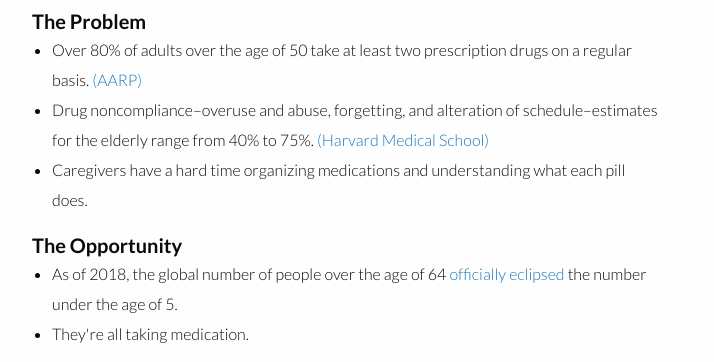
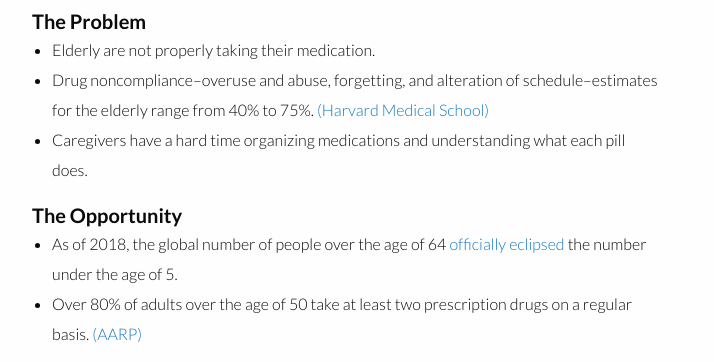
Before and after one commit to nickwong-io/nickwong.io, a plain HTML site: page pill-tracker.html in a window 1280 px wide. Shown: the part 247-609 px from the top of the page, 28-742 px from the left. Drawn offline with nearby package versions, Linux system fonts and the light colour scheme; grey boxes are pictures that could not be loaded.

Commit message:
Update 2019-06-12T10:30:16.082Z

```diff
--- a/pill-tracker.html
+++ b/pill-tracker.html
@@ -40,7 +40,7 @@
             </h3>
 
             <ul>
-              <li>Over 80% of adults over the age of 50 take at least two prescription drugs on a regular basis. <a href="https://blog.medicarerights.org/aarp-survey-highlights-prescription-drug-use-among-older-adults/">(AARP)</a></li>
+              <li>Elderly are not properly taking their medication.</li>
               <li>Drug noncompliance–overuse and abuse, forgetting, and alteration of schedule–estimates for the elderly range from 40% to 75%. <a href="https://www.ncbi.nlm.nih.gov/pubmed/7836347">(Harvard Medical School)</a></li>
               <li>Caregivers have a hard time organizing medications and understanding what each pill does.</li>
             </ul>
@@ -51,7 +51,7 @@
 
             <ul>
               <li>As of 2018, the global number of people over the age of 64 <a href="https://ourworldindata.org/population-aged-65-outnumber-children">officially eclipsed</a> the number under the age of 5.</li>
-              <li>They're all taking medication.</li>
+              <li>Over 80% of adults over the age of 50 take at least two prescription drugs on a regular basis. <a href="https://blog.medicarerights.org/aarp-survey-highlights-prescription-drug-use-among-older-adults/">(AARP)</a></li>
             </ul>
 
             <h3>
```
